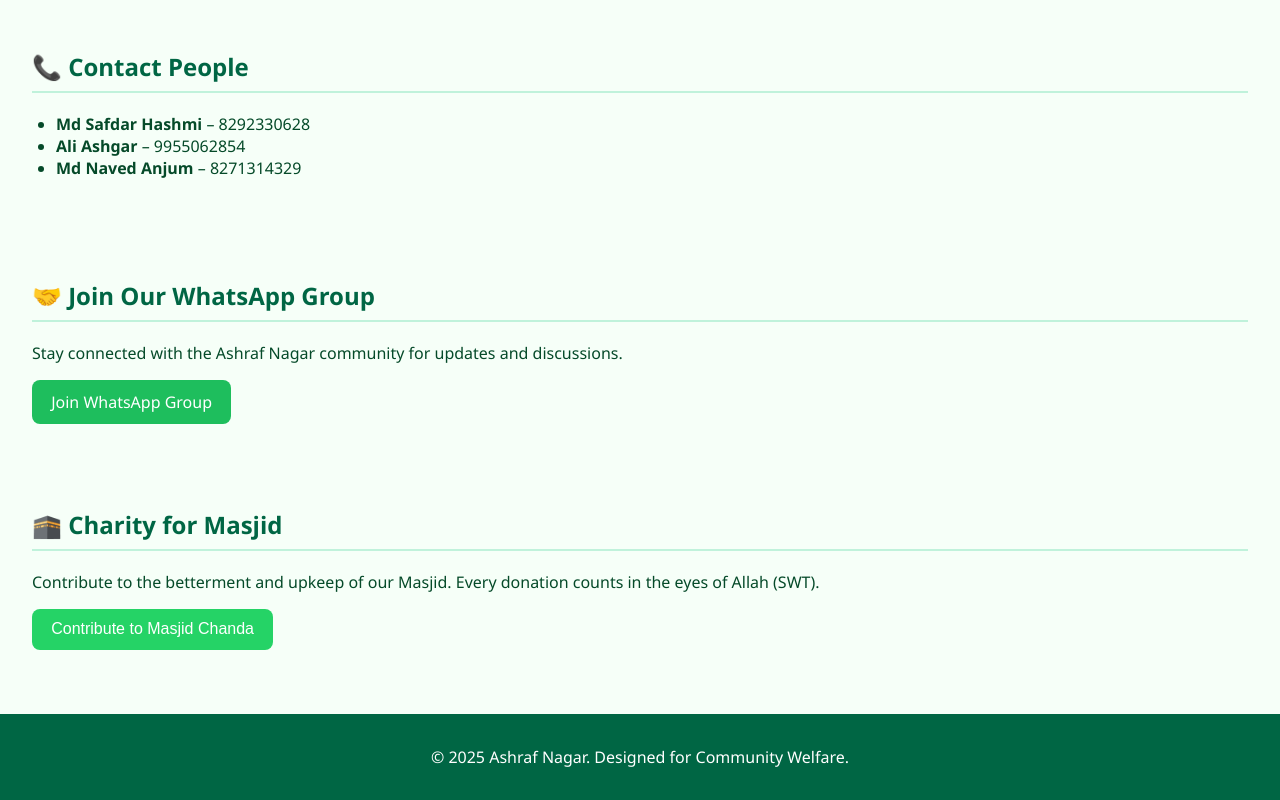
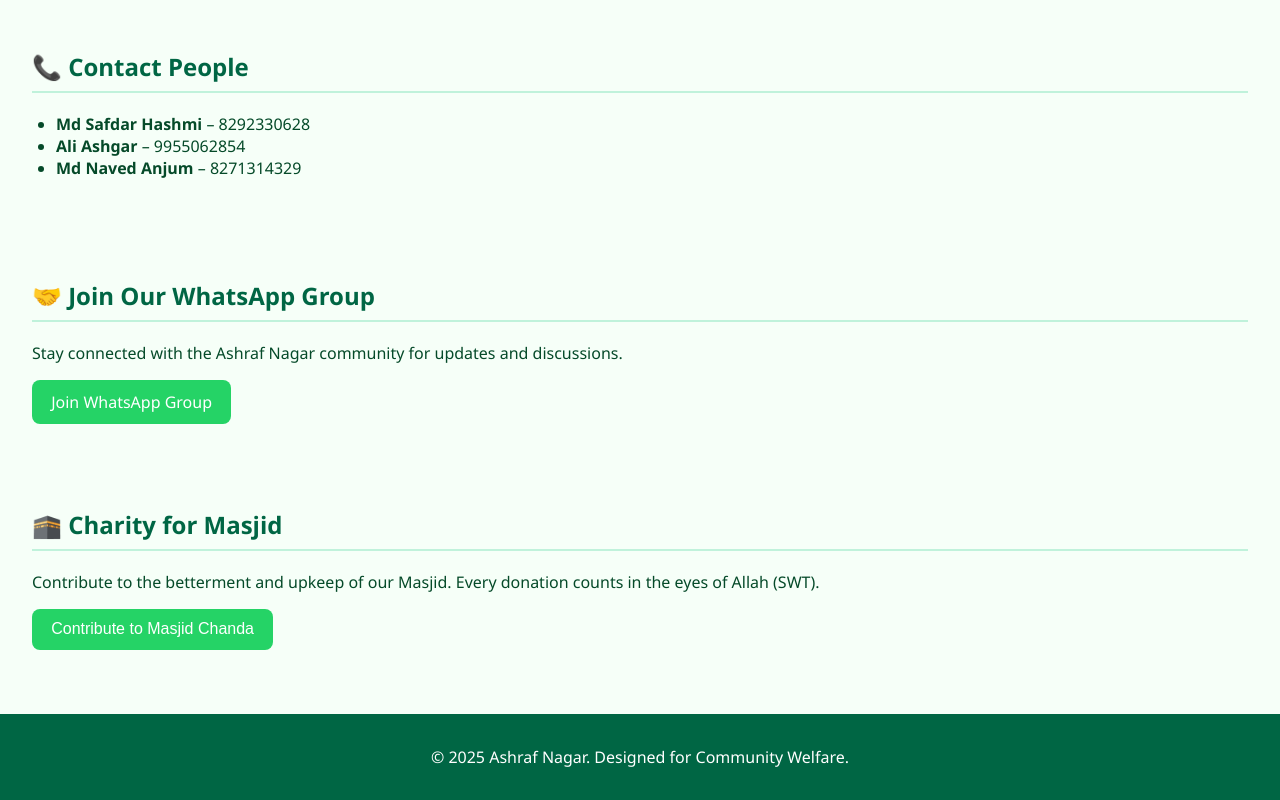
Before and after one commit to Codewithhashmi/Ashrafnagar-website, a plain HTML site: page index.html in a window 1280 px wide. In both pictures the pointer is over the link "Join WhatsApp Group". Shown: the part 1497-2297 px from the top of the page. Drawn offline with Linux system fonts and the light colour scheme.

```diff
--- a/style.css
+++ b/style.css
@@ -75,7 +75,15 @@
 
 .whatsapp-btn:hover,
 .donate-btn:hover {
-  background-color: #1ebe5d;
+  background-color: #25d366;
+  color: white;
+  border: none;
+  padding: 0.7rem 1.2rem;
+  border-radius: 8px;
+  font-size: 1rem;
+  cursor: pointer;
+  text-decoration: none;
+  display: inline-block;
 }
 
 footer {
```
